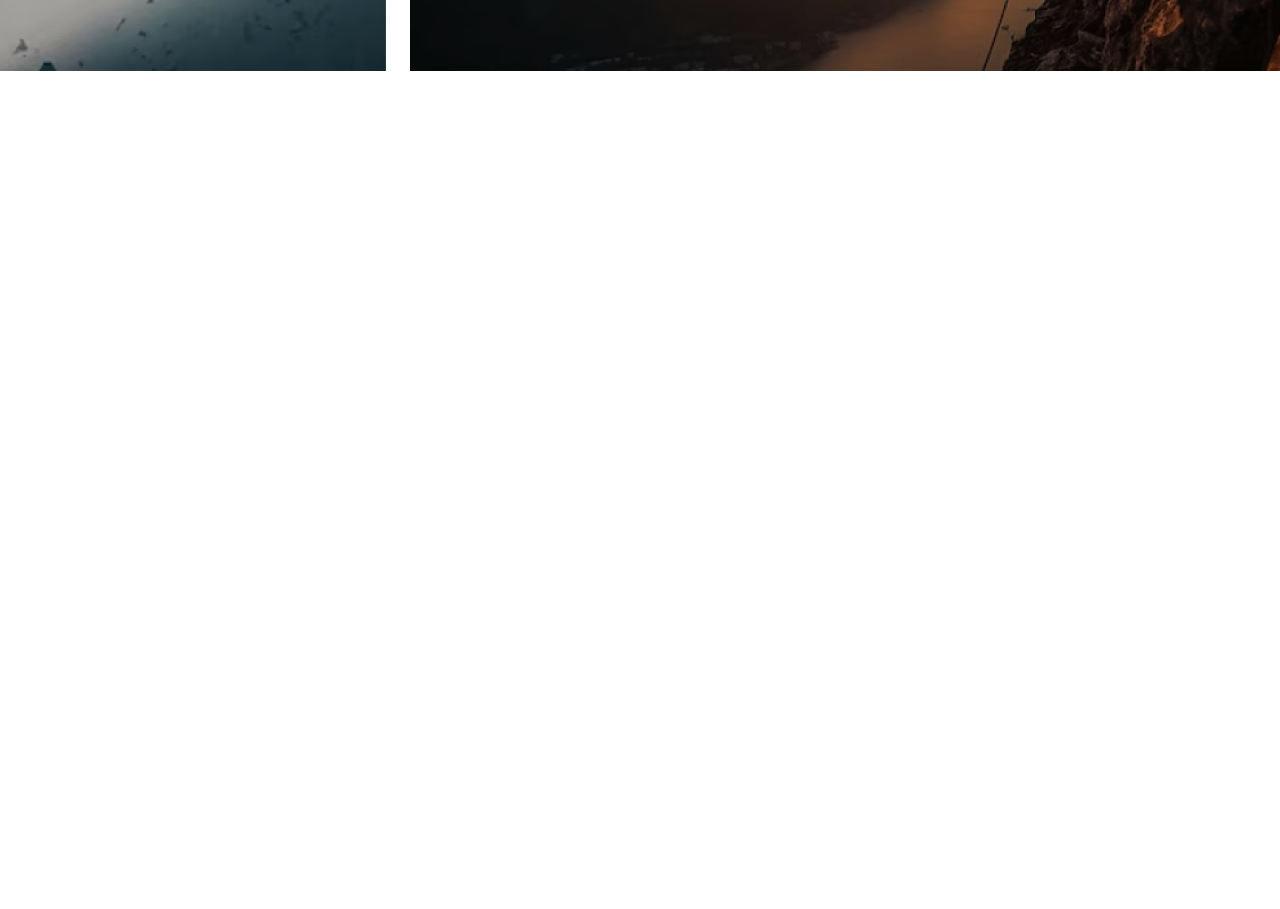
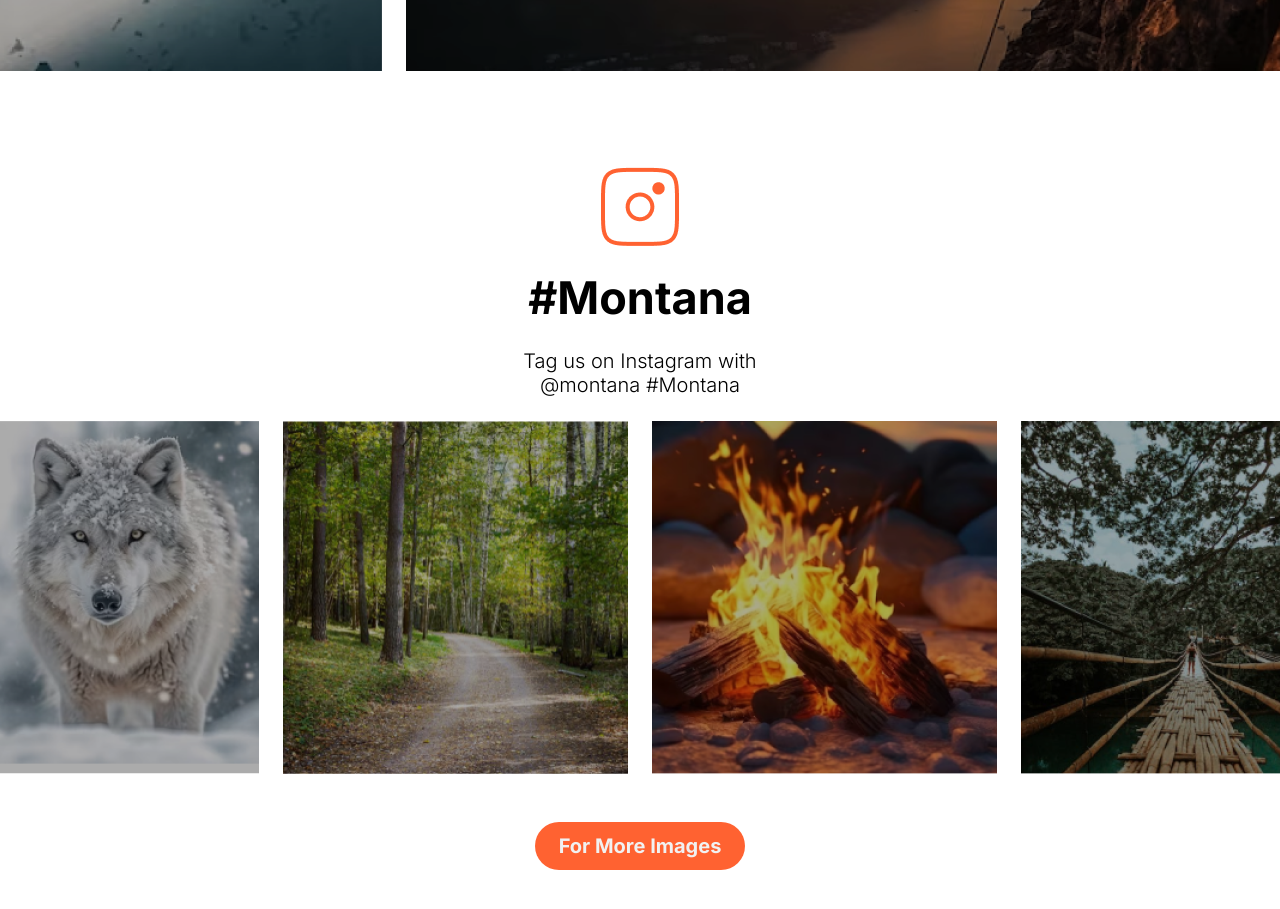
Before and after one commit to marloikhodi/montana, a React (Create React App) app: page / in a window 1280 px wide. Shown: the part 1780-2689 px from the top of the page. Before the commit the page ends 1915 px from the top, so only its background shows below. Built offline with nearby package versions, Linux system fonts and the light colour scheme.

Commit message:
follow section done

```diff
--- /dev/null
+++ b/src/components/Follow/follow.module.css
@@ -0,0 +1,52 @@
+.followSection {
+    width: 100%;
+    display: flex;
+    align-items: center;
+    flex-direction: column;
+    padding: 32px 0px 64px;
+}
+
+.followSection div:nth-child(1) {
+    display: flex;
+    flex-direction: column;
+    align-items: center;
+    gap: 24px;
+    padding-bottom: 24px;
+    width: 265px;
+    text-align: center;
+}
+
+.followSection div:nth-child(1)>img {
+    width: 78px;
+}
+
+.followSection div:nth-child(1)>h3 {
+    font-size: 45px;
+    font-weight: 700;
+}
+
+.followSection div:nth-child(1)>p {
+    font-size: 20px;
+    font-weight: 300;
+}
+
+.followSection div:nth-child(2) {
+    display: flex;
+    flex-direction: row;
+    gap: 24px;
+}
+
+.followSection>button {
+    display: flex;
+    padding: 12px 24px;
+    border-radius: 25px;
+    margin-top: 48px;
+    background-color: var(--primary-one);
+}
+
+.followSection>button>p {
+    color: var(--neutral);
+    font-size: 20px;
+    font-weight: 700;
+    cursor: pointer;
+}
--- /dev/null
+++ b/src/components/Follow/index.jsx
@@ -0,0 +1,21 @@
+import { BridgeInstagram, CampfireInstagram, Instagram, ParkInstagram, WolfInstagram } from "../../assets/images"
+import styles from "./follow.module.css"
+
+export default function Follow() {
+    return (
+        <section className={styles.followSection}>
+            <div>
+                <img src={Instagram} alt="Instagram Logo" />
+                <h3>#Montana</h3>
+                <p>Tag us on Instagram with @montana #Montana</p>
+            </div>
+            <div>
+                <img src={WolfInstagram} alt="Image of a wolf on the snow" />
+                <img src={ParkInstagram} alt="Image of a park in nature" />
+                <img src={CampfireInstagram} alt="Image of a lightned campfire" />
+                <img src={BridgeInstagram} alt="Image of a bridge above river" />
+            </div>
+            <button><p>For More Images</p></button>
+        </section>
+    )
+}
--- a/src/components/index.js
+++ b/src/components/index.js
@@ -1,3 +1,4 @@
 export { default as Header } from "./header"
 export { default as Hero } from "./hero"
 export { default as Things } from "./ThingsToDo"
+export { default as Follow } from "./Follow"
--- a/src/pages/home/index.jsx
+++ b/src/pages/home/index.jsx
@@ -1,4 +1,4 @@
-import { Header, Hero, Things } from "../../components";
+import { Follow, Header, Hero, Things } from "../../components";
 import styles from "./home.module.css"
 
 export default function Home() {
@@ -6,7 +6,7 @@ export default function Home() {
         <section className={styles.homeContainer}>
             <Hero />
             <Things />
-
+            <Follow />
         </section>
     )
 }
```
Also changed, not shown: src/assets/images/homesnowboard.png.
